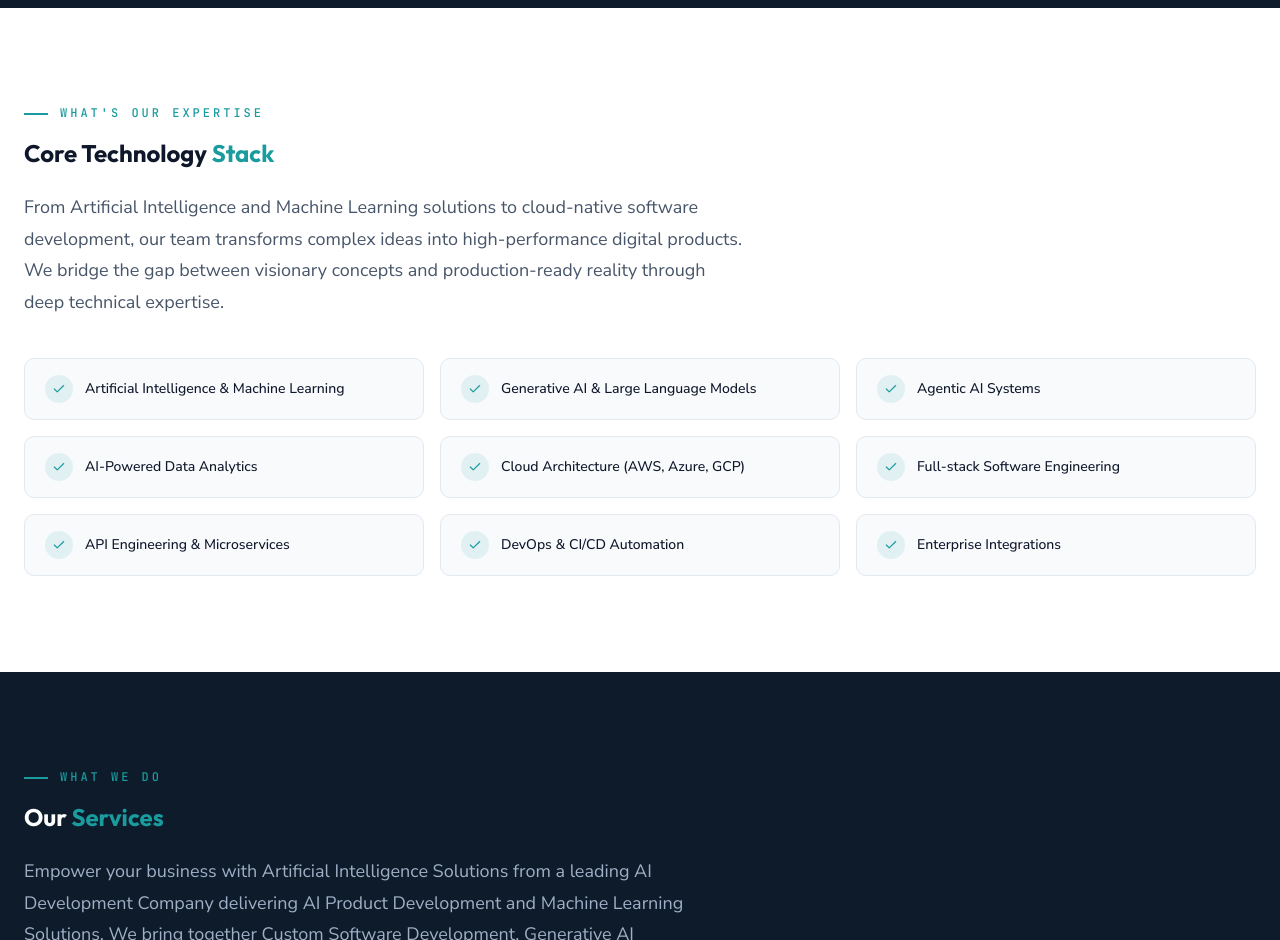
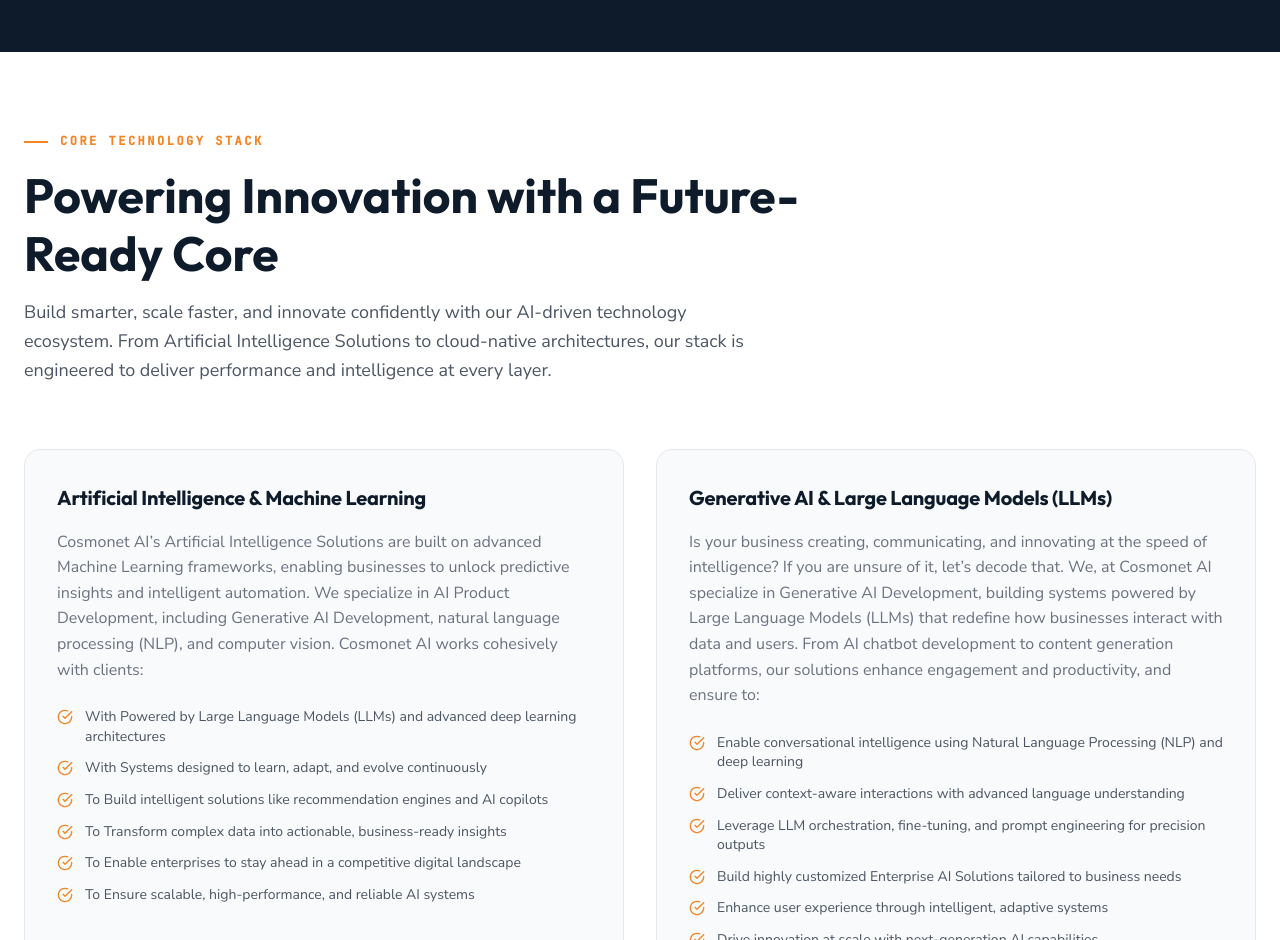
Before and after one commit to pashaarshad/cosmonet-ai, a React (Vite) app: page / in a window 1280 px wide. Shown: the part 1860-2800 px from the top of the page. Built offline with nearby package versions, Linux system fonts and the light colour scheme.

Commit message:
ok but img not coming

```diff
--- a/src/components/Expertise/Expertise.css
+++ b/src/components/Expertise/Expertise.css
@@ -1,48 +1,120 @@
-/* Expertise — WHITE section */
-.expertise { background: #FFFFFF; }
+/* Expertise Section — WHITE Background with Premium Grid */
+.expertise {
+  background: #FFFFFF;
+  padding: var(--space-20) 0;
+}
 
-.expertise .section-label { color: var(--accent-teal); }
-.expertise .section-label::before { background: var(--accent-teal); }
-.expertise .section-heading { color: #0F172A; }
-.expertise .section-body { color: #475569; }
+.expertise .section-label {
+  color: var(--brand-orange);
+}
 
+.expertise .section-label::before {
+  background: var(--brand-orange);
+}
+
+.expertise__header {
+  margin-bottom: var(--space-12);
+  max-width: 800px;
+}
+
+.expertise .section-heading {
+  color: var(--brand-navy);
+  margin-bottom: var(--space-4);
+  font-size: clamp(2rem, 4vw, 3rem);
+}
+
+.expertise .section-body {
+  color: #4B5563;
+  font-size: var(--text-lg);
+  line-height: 1.6;
+}
+
+/* ── Grid Layout ── */
 .expertise__grid {
   display: grid;
-  grid-template-columns: repeat(3, 1fr);
-  gap: var(--space-4);
-  margin-top: var(--space-10);
+  grid-template-columns: repeat(2, 1fr);
+  gap: var(--space-8);
+  margin-top: var(--space-16);
 }
-.expertise__item {
+
+/* ── Feature Cards ── */
+.expertise__card {
+  position: relative;
+  background: #F9FAFB;
+  border: 1px solid #E5E7EB;
+  border-radius: var(--radius-lg);
+  padding: var(--space-8);
+  transition: all 0.3s cubic-bezier(0.4, 0, 0.2, 1);
   display: flex;
-  align-items: center;
-  gap: var(--space-3);
-  padding: var(--space-4) var(--space-5);
-  background: #F8FAFC;
-  border-radius: var(--radius-md);
-  border: 1px solid #E2E8F0;
-  transition: all var(--transition-base);
+  flex-direction: column;
 }
-.expertise__item:hover {
+
+.expertise__card:hover {
   background: #FFFFFF;
-  border-color: var(--accent-teal);
-  transform: translateX(4px);
-  box-shadow: 0 4px 16px rgba(26, 155, 158, 0.12);
+  border-color: var(--brand-orange);
+  transform: translateY(-5px);
+  box-shadow: 0 12px 30px rgba(0, 0, 0, 0.05);
 }
-.expertise__icon {
+
+.expertise__card-title {
+  font-family: var(--font-heading);
+  font-size: var(--text-xl);
+  font-weight: 700;
+  color: var(--brand-navy);
+  margin-bottom: var(--space-4);
+  letter-spacing: -0.01em;
+}
+
+.expertise__card-text {
+  font-size: var(--text-base);
+  color: #6B7280;
+  line-height: 1.6;
+  margin-bottom: var(--space-6);
+}
+
+/* ── Bullet Points ── */
+.expertise__bullets {
+  list-style: none;
+  padding: 0;
   display: flex;
-  align-items: center;
-  justify-content: center;
-  width: 28px; height: 28px;
-  border-radius: 50%;
-  background: rgba(26, 155, 158, 0.1);
-  color: var(--accent-teal);
+  flex-direction: column;
+  gap: 12px;
+}
+
+.expertise__bullet {
+  display: flex;
+  align-items: flex-start;
+  gap: 12px;
   font-size: 14px;
+  color: #4B5563;
+  line-height: 1.4;
+}
+
+.expertise__bullet-icon {
+  color: var(--brand-orange);
+  font-size: 16px;
+  margin-top: 2px;
   flex-shrink: 0;
 }
-.expertise__text {
-  font-size: var(--text-sm);
-  font-weight: 500;
-  color: #0F172A;
+
+/* ── Responsive ── */
+@media (max-width: 1024px) {
+  .expertise__grid {
+    gap: var(--space-6);
+  }
 }
-@media (max-width: 768px) { .expertise__grid { grid-template-columns: repeat(2, 1fr); } }
-@media (max-width: 480px) { .expertise__grid { grid-template-columns: 1fr; } }
+
+@media (max-width: 768px) {
+  .expertise__grid {
+    grid-template-columns: 1fr;
+    gap: var(--space-6);
+  }
+
+  .expertise__card {
+    padding: var(--space-6);
+  }
+
+  .expertise .section-heading {
+    font-size: 2rem;
+  }
+}
--- a/src/components/Expertise/Expertise.jsx
+++ b/src/components/Expertise/Expertise.jsx
@@ -1,25 +1,38 @@
-import { expertiseItems } from '../../data/siteData';
-import { FiCheck } from 'react-icons/fi';
+import { expertiseSections } from '../../data/siteData';
+import { FiCheckCircle } from 'react-icons/fi';
 import './Expertise.css';
 
 export default function Expertise() {
   return (
     <section id="expertise" className="expertise section-padding">
       <div className="container">
-        <span className="section-label">What's Our Expertise</span>
-        <h2 className="section-heading section-heading--light expertise__title" data-aos="fade-up">
-          Core Technology <span className="accent-teal">Stack</span>
-        </h2>
-        <p className="section-body section-body--light" data-aos="fade-up" data-aos-delay="100">
-          From Artificial Intelligence and Machine Learning solutions to cloud-native software development,
-          our team transforms complex ideas into high-performance digital products. We bridge the gap between
-          visionary concepts and production-ready reality through deep technical expertise.
-        </p>
-        <div className="expertise__grid" data-aos="fade-up" data-aos-delay="200">
-          {expertiseItems.map((item, i) => (
-            <div key={i} className="expertise__item">
-              <span className="expertise__icon"><FiCheck /></span>
-              <span className="expertise__text">{item}</span>
+        <header className="expertise__header">
+          <span className="section-label">Core Technology Stack</span>
+          <h2 className="section-heading section-heading--light">
+            Powering Innovation with a <span className="accent-teal">Future-Ready Core</span>
+          </h2>
+          <p className="section-body section-body--light">
+            Build smarter, scale faster, and innovate confidently with our AI-driven technology ecosystem.
+            From Artificial Intelligence Solutions to cloud-native architectures, our stack is engineered
+            to deliver performance and intelligence at every layer.
+          </p>
+        </header>
+
+        <div className="expertise__grid" data-aos="fade-up">
+          {expertiseSections.map((section, idx) => (
+            <div key={idx} className="expertise__card">
+              <div className="expertise__card-content">
+                <h3 className="expertise__card-title">{section.title}</h3>
+                <p className="expertise__card-text">{section.content}</p>
+                <ul className="expertise__bullets">
+                  {section.bullets.map((bullet, bIdx) => (
+                    <li key={bIdx} className="expertise__bullet">
+                      <FiCheckCircle className="expertise__bullet-icon" />
+                      <span>{bullet}</span>
+                    </li>
+                  ))}
+                </ul>
+              </div>
             </div>
           ))}
         </div>
--- a/src/data/siteData.js
+++ b/src/data/siteData.js
@@ -105,17 +105,113 @@
   { number: 100, suffix: '%', label: 'Commitment to scalable, secure architecture' },
 ];
 
-export const expertiseItems = [
-  'Artificial Intelligence & Machine Learning',
-  'Generative AI & Large Language Models',
-  'Agentic AI Systems',
-  'AI-Powered Data Analytics',
-  'Cloud Architecture (AWS, Azure, GCP)',
-  'Full-stack Software Engineering',
-  'API Engineering & Microservices',
-  'DevOps & CI/CD Automation',
-  'Enterprise Integrations',
+export const heroContent = {
+  title: 'Powering Innovation with a Future-Ready Core Tech Stack',
+  subtitle: 'Build smarter, scale faster, and innovate confidently with our AI-driven technology ecosystem. From Artificial Intelligence Solutions to cloud-native architectures, our stack is engineered to deliver performance, flexibility, and intelligence at every layer.',
+  cta: 'Explore Our Capabilities'
+};
+
+export const expertiseSections = [
+  {
+    title: 'Artificial Intelligence & Machine Learning',
+    content: 'Cosmonet AI’s Artificial Intelligence Solutions are built on advanced Machine Learning frameworks, enabling businesses to unlock predictive insights and intelligent automation. We specialize in AI Product Development, including Generative AI Development, natural language processing (NLP), and computer vision. Cosmonet AI works cohesively with clients:',
+    bullets: [
+      'With Powered by Large Language Models (LLMs) and advanced deep learning architectures',
+      'With Systems designed to learn, adapt, and evolve continuously',
+      'To Build intelligent solutions like recommendation engines and AI copilots',
+      'To Transform complex data into actionable, business-ready insights',
+      'To Enable enterprises to stay ahead in a competitive digital landscape',
+      'To Ensure scalable, high-performance, and reliable AI systems'
+    ]
+  },
+  {
+    title: 'Generative AI & Large Language Models (LLMs)',
+    content: 'Is your business creating, communicating, and innovating at the speed of intelligence? If you are unsure of it, let’s decode that. We, at Cosmonet AI specialize in Generative AI Development, building systems powered by Large Language Models (LLMs) that redefine how businesses interact with data and users. From AI chatbot development to content generation platforms, our solutions enhance engagement and productivity, and ensure to:',
+    bullets: [
+      'Enable conversational intelligence using Natural Language Processing (NLP) and deep learning',
+      'Deliver context-aware interactions with advanced language understanding',
+      'Leverage LLM orchestration, fine-tuning, and prompt engineering for precision outputs',
+      'Build highly customized Enterprise AI Solutions tailored to business needs',
+      'Enhance user experience through intelligent, adaptive systems',
+      'Drive innovation at scale with next-generation AI capabilities'
+    ]
+  },
+  {
+    title: 'Data Engineering & Analytics',
+    content: 'Is your data working for you? Data is the foundation of every intelligent system. If your company’s data is sitting unused, bring it to us. Our Data Engineering Services focus on building robust data pipelines, data lakes, and analytics platforms that power decision-making. We transform raw, fragmented data into structured, high-quality datasets ready for analysis and AI integration.',
+    bullets: [
+      'Leverage big data analytics solutions and real-time processing for faster insights',
+      'Enable quick access to actionable, business-critical intelligence',
+      'Ensure your company’s data moves in perfect sync',
+      'Implement strong data governance and scalability frameworks',
+      'Build robust AI & Data Engineering Services ecosystems',
+      'Drive adoption of data-driven decision systems',
+      'Help organizations shift from intuition to intelligence-led decision making'
+    ]
+  },
+  {
+    title: 'Cloud & Platform Engineering',
+    content: 'Cloud-Native Application Development approach is meant to make every solution scalable, secure, and future-ready. We design and deploy applications across AWS, Azure, and GCP cloud solutions, leveraging microservices and serverless architectures. From cloud migration services to multi-cloud environments, we build resilient platforms that support dynamic business needs.',
+    bullets: [
+      'Accelerate delivery with DevOps and CI/CD automation',
+      'Enable rapid deployments and continuous innovation cycles',
+      'Seamlessly integrate cloud infrastructure with AI workloads',
+      'Build high-performance, scalable digital ecosystems',
+      'Drive operational efficiency and sustainable business growth'
+    ]
+  },
+  {
+    title: 'Full-Stack Software Engineering',
+    content: 'Most of the start-ups fail when they are unable to turn a complex idea into a seamless digital experience. Look no further, as we deliver end-to-end Custom Software Development using modern frameworks and agile methodologies. Our Full-Stack Development Services cover everything from intuitive front-end interfaces to robust back-end systems.',
+    bullets: [
+      'Build SaaS product development platforms and enterprise-grade applications tailored to business needs',
+      'Focus on high performance, robust security, and seamless user experience',
+      'Craft digital experiences that solve real problems and keep your customers truly keen',
+      'Deliver solutions using a holistic, end-to-end engineering approach',
+      'Partner with us as a trusted AI Development Company driving scalable innovation'
+    ]
+  },
+  {
+    title: 'API Engineering & Integrations',
+    content: 'In today’s connected ecosystem, how seamlessly do your systems communicate with each other? Seamless communication between systems is as critical as basic communication. Our API Development and Integration Services enable businesses to unify platforms, applications, and data sources.',
+    bullets: [
+      'Easy and seamless integration of third-party tools and internal systems',
+      'Built for high reliability and performance at scale',
+      'Powered by microservices architecture development',
+      'Modular design for easy scalability and maintenance',
+      'Strong foundation for AI-driven business solutions',
+      'Enables smooth data exchange across platforms',
+      'Enhances overall system functionality and efficiency'
+    ]
+  },
+  {
+    title: 'DevOps & Automation',
+    content: 'Your company is working, but at what pace? Speed and efficiency are at the core of modern development. Our DevOps and CI/CD automation practices streamline the software lifecycle, from development to deployment. We implement automated pipelines, monitoring systems, and infrastructure-as-code to ensure consistency and reliability.',
+    bullets: [
+      'Integrate Intelligent Automation Solutions to minimize manual effort',
+      'Accelerate time-to-market with streamlined workflows',
+      'Enable continuous innovation without compromising quality',
+      'Fast, stress-free DevOps & CI/CD automation that just work',
+      'Build agile, scalable, and resilient systems',
+      'Support evolving needs through Digital Transformation Services'
+    ]
+  },
+  {
+    title: 'Security & Compliance Engineering',
+    content: 'Cosmonet AI ensures Security is embedded into every layer of the technology stack. We implement advanced cybersecurity frameworks, encryption protocols, and compliance standards to protect sensitive data and systems. Our solutions are designed to meet global security benchmarks while supporting enterprise AI solutions.',
+    bullets: [
+      'End-to-end resilience across systems and infrastructure',
+      'Secure cloud environments with built-in protection layers',
+      'Application-level security embedded from day one',
+      'Security-first approach in Custom Software Development and cloud solutions',
+      'Proactive threat prevention, not just reactive fixes',
+      'Designed for trust, scalability, and compliance',
+      'Enabling businesses to operate confidently in complex digital ecosystems'
+    ]
+  }
 ];
+
+export const expertiseItems = expertiseSections.map(s => s.title);
 
 export const servicesData = [
   {
--- a/src/styles/global.css
+++ b/src/styles/global.css
@@ -74,14 +74,14 @@
   }
 }
 
-/* ── Section Label (small caps above headings) ── */
+/* ── Section Label ── */
 .section-label {
   font-family: var(--font-mono);
   font-size: var(--text-xs);
-  font-weight: 500;
-  letter-spacing: 3px;
+  font-weight: 600;
+  letter-spacing: 2.5px;
   text-transform: uppercase;
-  color: var(--accent-teal);
+  color: var(--brand-orange);
   margin-bottom: var(--space-4);
   display: flex;
   align-items: center;
@@ -92,16 +92,8 @@
   content: '';
   width: 24px;
   height: 2px;
-  background: var(--accent-teal);
+  background: var(--brand-orange);
   display: inline-block;
-}
-
-.section-label--light {
-  color: var(--accent-teal);
-}
-
-.section-label--dark {
-  color: var(--accent-teal);
 }
 
 /* ── Section Heading ── */
@@ -120,12 +112,8 @@
   color: var(--text-white);
 }
 
-.section-heading .accent-teal {
-  color: var(--accent-teal);
-}
-
 .section-heading .accent-orange {
-  color: var(--accent-orange);
+  color: var(--brand-orange);
 }
 
 /* ── Body Text ── */
@@ -160,16 +148,14 @@
 }
 
 .btn-primary {
-  background: var(--accent-teal);
-  color: var(--text-white);
-  border-color: var(--accent-teal);
+  background: var(--brand-orange);
+  color: #FFFFFF;
 }
 
 .btn-primary:hover {
-  background: var(--accent-teal-hover);
-  border-color: var(--accent-teal-hover);
+  background: var(--brand-orange-hover);
   transform: translateY(-2px);
-  box-shadow: 0 8px 24px rgba(26, 155, 158, 0.3);
+  box-shadow: 0 8px 24px rgba(243, 133, 34, 0.35);
 }
 
 .btn-secondary {
@@ -255,10 +241,10 @@
 }
 
 ::-webkit-scrollbar-thumb {
-  background: var(--accent-teal);
+  background: var(--brand-orange);
   border-radius: 4px;
 }
 
 ::-webkit-scrollbar-thumb:hover {
-  background: var(--accent-teal-hover);
+  background: var(--brand-orange-hover);
 }
```
Also changed, not shown: src/components/Hero/Hero.jsx (+8 -9 lines).
